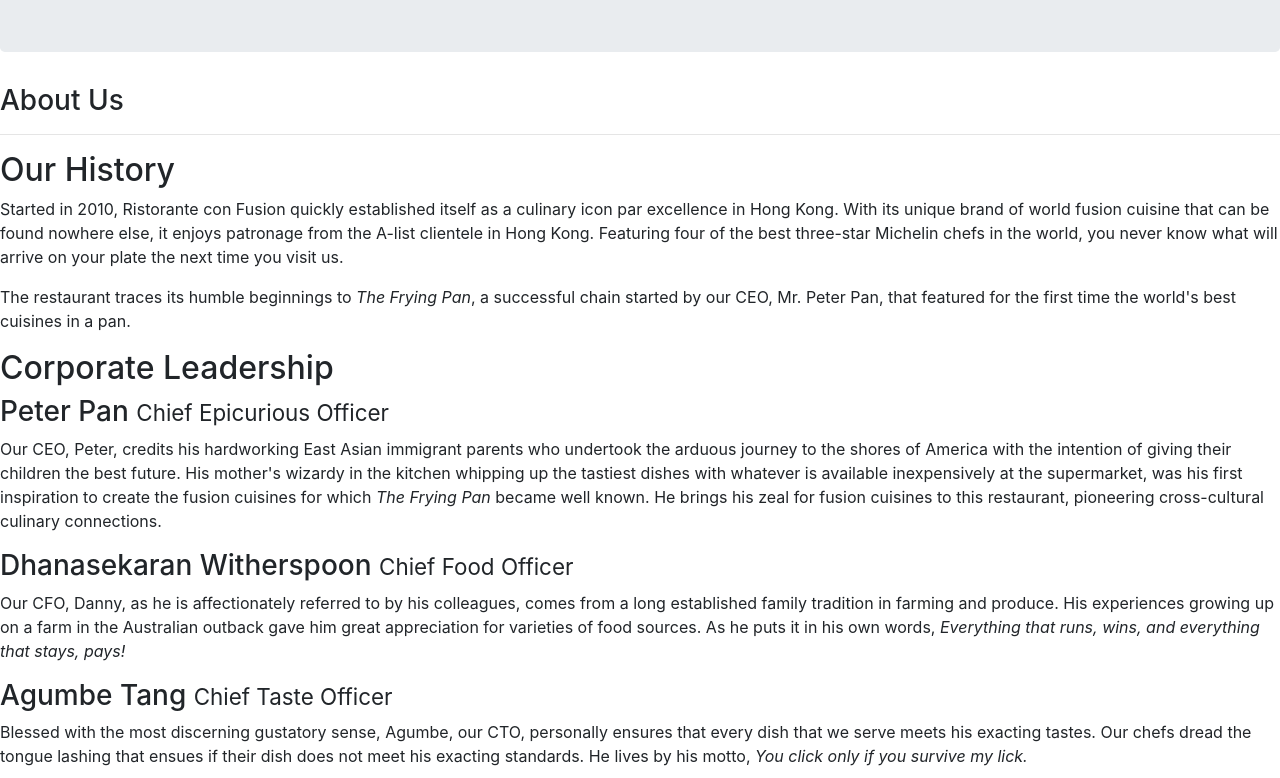
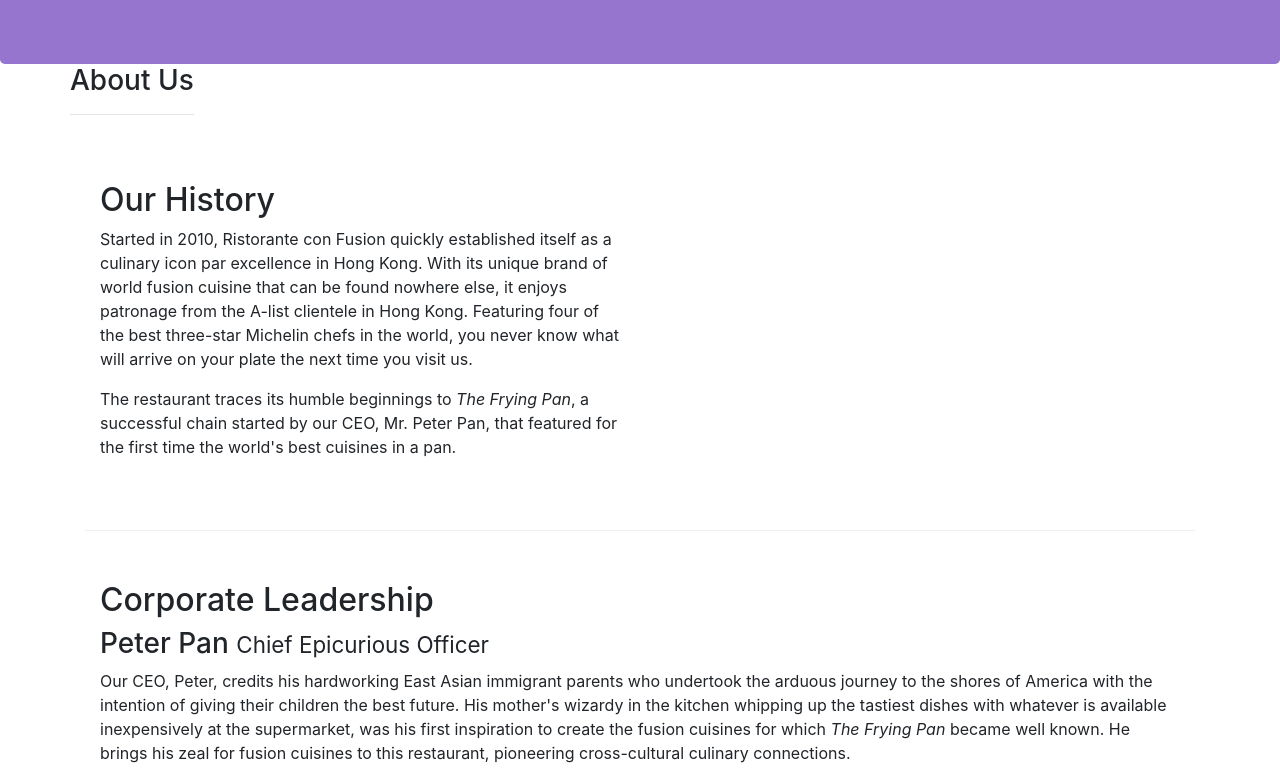
Before and after one commit to bclead3/learn_bootstrap, a website: page aboutus.html in a window 1280 px wide. Shown: the part 220-998 px from the top of the page. Drawn offline with nearby package versions, Linux system fonts and the light colour scheme.

Commit message:
Bootstrap Responsive Design Part 3

```diff
--- a/aboutus.html
+++ b/aboutus.html
@@ -9,6 +9,7 @@
 
     <!-- Bootstrap CSS -->
     <link rel="stylesheet" href="node_modules/bootstrap/dist/css/bootstrap.min.css">
+    <link rel="stylesheet" href="css/styles.css">
     <title>Ristorante Con Fusion: About Us</title>
 
 </head>
@@ -28,16 +29,16 @@
         </div>
     </header>
 
-    <div>
-        <div>
+    <div class="container">
+        <div class="row">
             <div>
                <h3>About Us</h3>
                <hr>
             </div>
         </div>
 
-        <div>
-            <div>
+        <div class="row row-content">
+            <div class="col-12 col-sm-6">
                 <h2>Our History</h2>
                 <p>Started in 2010, Ristorante con Fusion quickly established itself as a culinary icon par excellence in Hong Kong. With its unique brand of world fusion cuisine that can be found nowhere else, it enjoys patronage from the A-list clientele in Hong Kong.  Featuring four of the best three-star Michelin chefs in the world, you never know what will arrive on your plate the next time you visit us.</p>
                 <p>The restaurant traces its humble beginnings to <em>The Frying Pan</em>, a successful chain started by our CEO, Mr. Peter Pan, that featured for the first time the world's best cuisines in a pan.</p>
@@ -47,17 +48,17 @@
         </div>
 
 
-        <div>
-            <div>
+        <div class="row row-content">
+            <div class="col-12 col-sm-12">
                 <h2>Corporate Leadership</h2>
                 <h3>Peter Pan <small>Chief Epicurious Officer</small></h3>
-                <p>Our CEO, Peter, credits his hardworking East Asian immigrant parents who undertook the arduous journey to the shores of America with the intention of giving their children the best future. His mother's wizardy in the kitchen whipping up the tastiest dishes with whatever is available inexpensively at the supermarket, was his first inspiration to create the fusion cuisines for which <em>The Frying Pan</em> became well known. He brings his zeal for fusion cuisines to this restaurant, pioneering cross-cultural culinary connections.</p>
+                <p class="d-none d-sm-block">Our CEO, Peter, credits his hardworking East Asian immigrant parents who undertook the arduous journey to the shores of America with the intention of giving their children the best future. His mother's wizardy in the kitchen whipping up the tastiest dishes with whatever is available inexpensively at the supermarket, was his first inspiration to create the fusion cuisines for which <em>The Frying Pan</em> became well known. He brings his zeal for fusion cuisines to this restaurant, pioneering cross-cultural culinary connections.</p>
                 <h3>Dhanasekaran Witherspoon <small>Chief Food Officer</small></h3>
-                <p>Our CFO, Danny, as he is affectionately referred to by his colleagues, comes from a long established family tradition in farming and produce. His experiences growing up on a farm in the Australian outback gave him great appreciation for varieties of food sources. As he puts it in his own words, <em>Everything that runs, wins, and everything that stays, pays!</em></p>
+                <p class="d-none d-sm-block">Our CFO, Danny, as he is affectionately referred to by his colleagues, comes from a long established family tradition in farming and produce. His experiences growing up on a farm in the Australian outback gave him great appreciation for varieties of food sources. As he puts it in his own words, <em>Everything that runs, wins, and everything that stays, pays!</em></p>
                 <h3>Agumbe Tang <small>Chief Taste Officer</small></h3>
-                <p>Blessed with the most discerning gustatory sense, Agumbe, our CTO, personally ensures that every dish that we serve meets his exacting tastes. Our chefs dread the tongue lashing that ensues if their dish does not meet his exacting standards. He lives by his motto, <em>You click only if you survive my lick.</em></p>
+                <p class="d-none d-sm-block">Blessed with the most discerning gustatory sense, Agumbe, our CTO, personally ensures that every dish that we serve meets his exacting tastes. Our chefs dread the tongue lashing that ensues if their dish does not meet his exacting standards. He lives by his motto, <em>You click only if you survive my lick.</em></p>
                 <h3>Alberto Somayya <small>Executive Chef</small></h3>
-                <p>Award winning three-star Michelin chef with wide International experience having worked closely with whos-who in the culinary world, he specializes in creating mouthwatering Indo-Italian fusion experiences. He says, <em>Put together the cuisines from the two craziest cultures, and you get a winning hit! Amma Mia!</em></p>
+                <p class="d-none d-sm-block">Award winning three-star Michelin chef with wide International experience having worked closely with whos-who in the culinary world, he specializes in creating mouthwatering Indo-Italian fusion experiences. He says, <em>Put together the cuisines from the two craziest cultures, and you get a winning hit! Amma Mia!</em></p>
             </div>
        </div>
 
```
